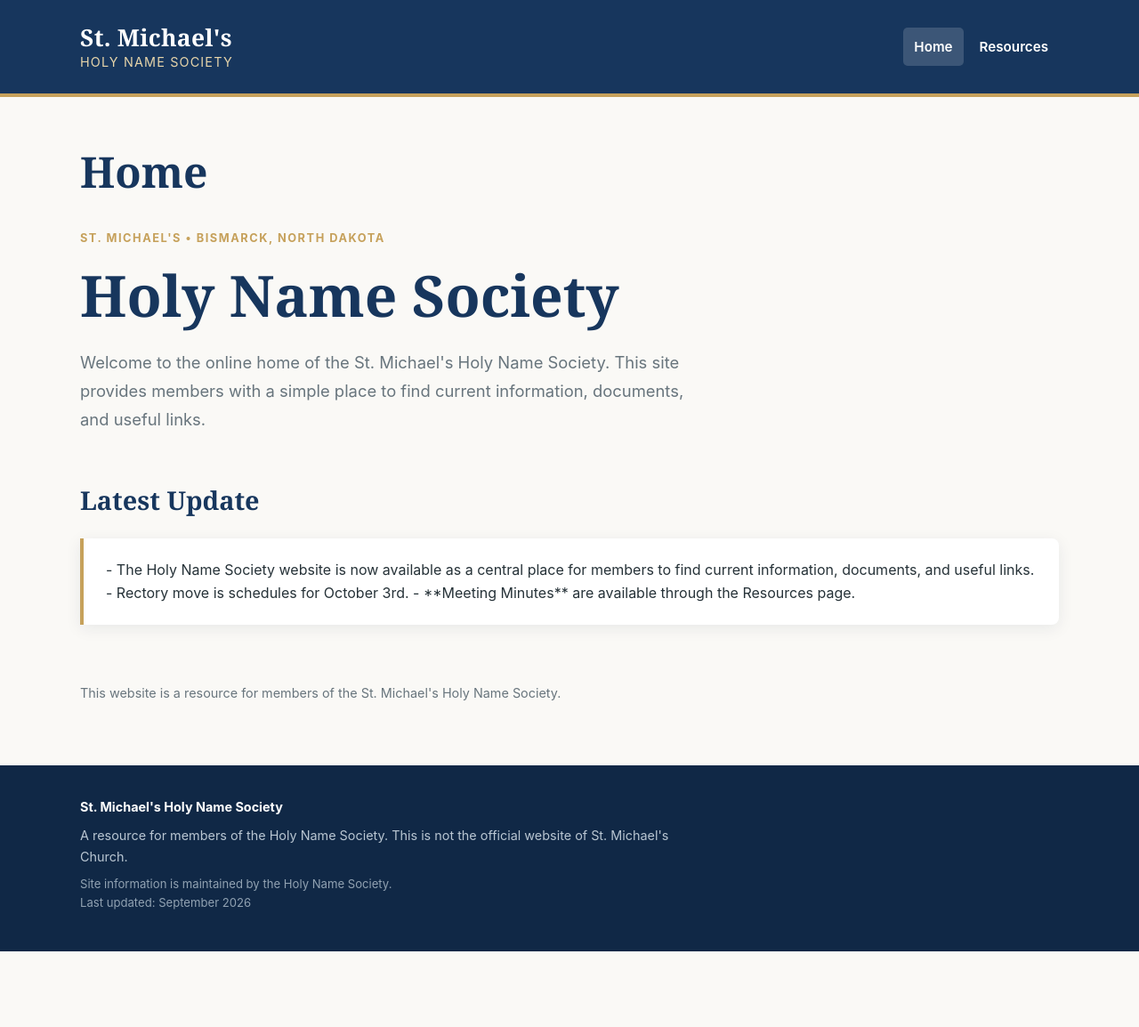
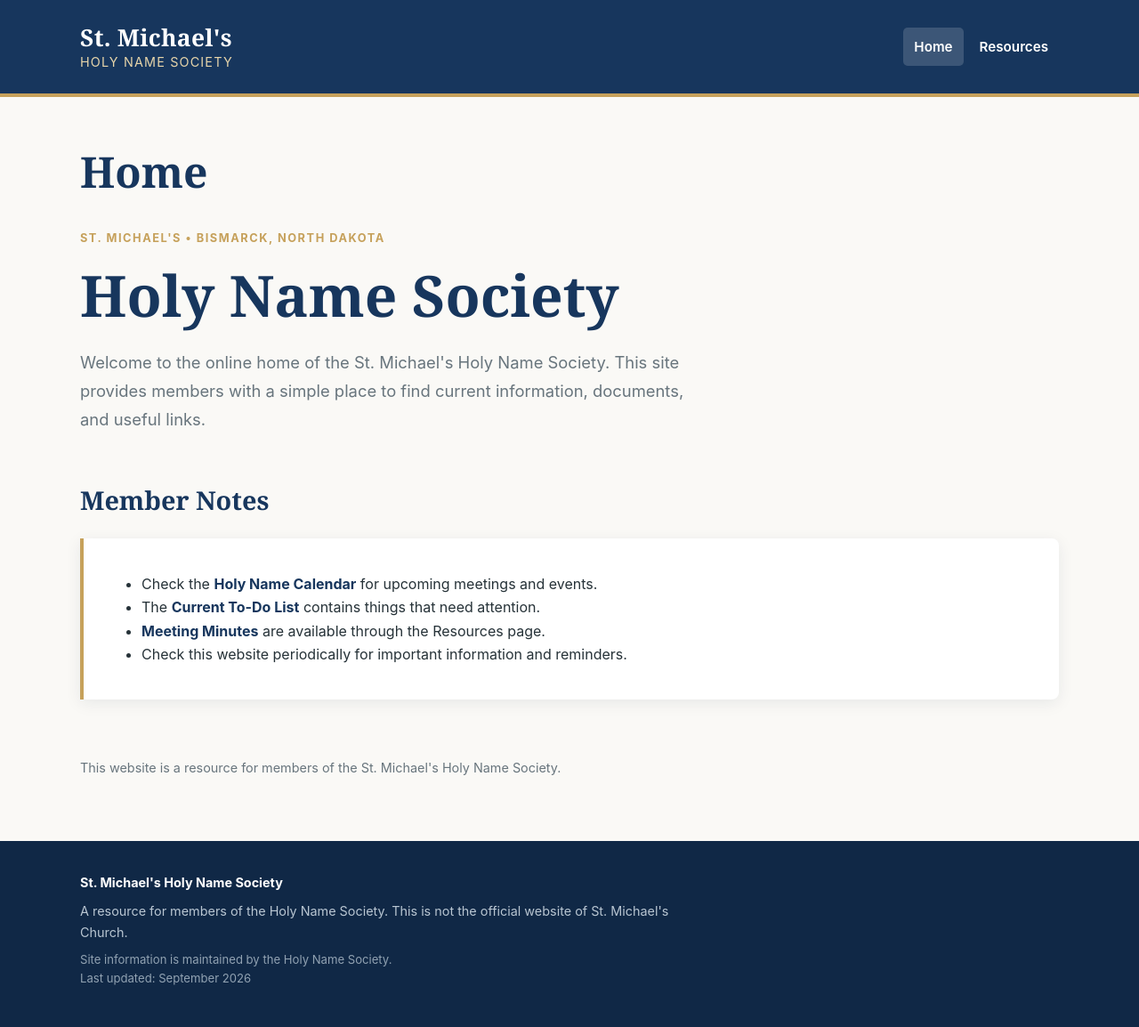
Before and after one commit to stmichaelshns/stmichaelshns.github.io, a Jekyll site: the page built from index.md, in a window 1280 px wide. Shown: the whole page at 89% size. Built offline with Jekyll 4.4.1, drawn with Linux system fonts in a browser that asks for light colours; before the commit the page ends 1069 px from its top, so only the background shows below that.

Commit message:
Update index.md

```diff
--- a/index.md
+++ b/index.md
@@ -16,15 +16,19 @@ title: Home
 </div>
 
 
-## Latest Update
+<h2>Member Notes</h2>
 
 <div class="update-card">
 
- - The Holy Name Society website is now available as a central place for members to find current information, documents, and useful links.
- - Rectory move is schedules for October 3rd.
- - **Meeting Minutes** are available through the Resources page.
+  <ul class="member-notes">
+    <li>Check the <strong>Holy Name Calendar</strong> for upcoming meetings and events.</li>
+    <li>The <strong>Current To-Do List</strong> contains things that need attention.</li>
+    <li><strong>Meeting Minutes</strong> are available through the Resources page.</li>
+    <li>Check this website periodically for important information and reminders.</li>
+  </ul>
 
 </div>
+
 
 
 <div class="home-note">
```
